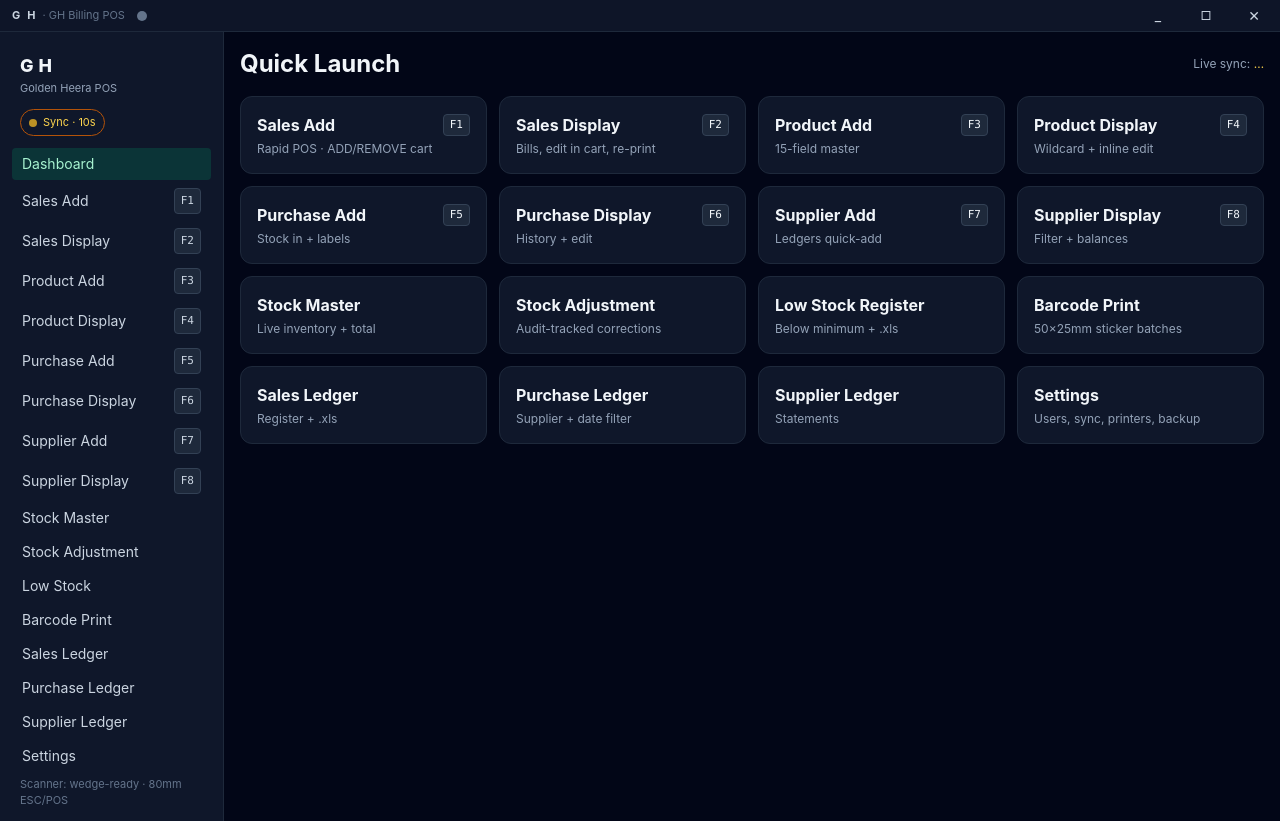
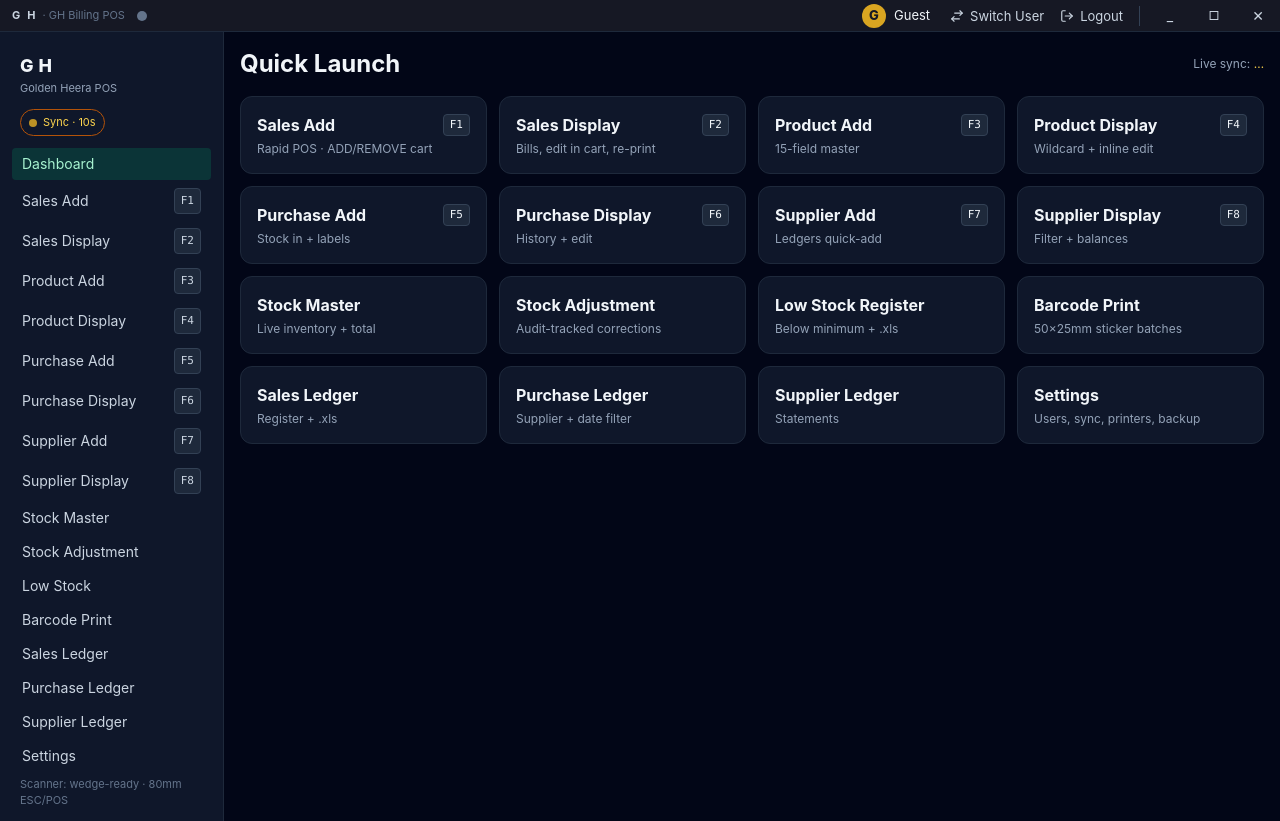
Before and after one commit to Chirag7026/gh-billing-pos, a React (Vite) app: page / in a window 1280 px wide. Built offline with nearby package versions, Linux system fonts and the light colour scheme.

Commit message:
UI: TitleBar top-right cluster like reference (avatar, switch/logout icons, divider)

```diff
--- a/src/renderer/components/TitleBar.tsx
+++ b/src/renderer/components/TitleBar.tsx
@@ -65,27 +65,51 @@ export default function TitleBar() {
     nav('/login');
   };
 
+  const displayName = session.username || 'Guest';
+  const initial = (displayName.trim()[0] || 'G').toUpperCase();
+
   return (
     <>
-      <div className="drag fixed top-0 left-0 right-0 h-8 z-50 flex items-center bg-slate-900/95 border-b border-slate-800 pl-3 select-none">
+      <div className="drag fixed top-0 left-0 right-0 h-8 z-50 flex items-center bg-[#161824] border-b border-slate-800 pl-3 select-none">
         <span className="text-[11px] font-bold tracking-[0.2em] text-slate-300">
           G H <span className="text-slate-500 font-normal tracking-normal">· GH Billing POS</span>
         </span>
         <span title={sync.message} className={`ml-3 w-2.5 h-2.5 rounded-full ${dot}`} />
-        <div className="no-drag fixed top-0 right-0 z-50 flex h-8 items-center gap-1 pr-1">
-          {session.loggedIn && (
-            <>
-              <span className="text-[11px] px-2 py-0.5 rounded bg-slate-800 border border-slate-700 font-mono" title={session.username}>
-                {session.username} · {session.role}
-              </span>
-              <button onClick={() => void logout(true)} className="text-[11px] px-2 h-6 rounded bg-slate-800 hover:bg-slate-700" title="Switch User">
-                Switch User
-              </button>
-              <button onClick={() => void logout(false)} className="text-[11px] px-2 h-6 rounded bg-slate-800 hover:bg-slate-700" title="Logout">
-                Logout
-              </button>
-            </>
-          )}
+        <div className="no-drag fixed top-0 right-0 z-50 flex h-8 items-center pr-0">
+          <span
+            className="w-6 h-6 rounded-full flex items-center justify-center text-[13px] font-extrabold text-[#161824] mr-2"
+            style={{ background: '#d9a521' }}
+            title={`${displayName}${session.role ? ` · ${session.role}` : ''}`}
+          >
+            {initial}
+          </span>
+          <span className="text-[13px] text-slate-100 mr-3">{displayName}</span>
+          <button
+            onClick={() => void logout(true)}
+            className="flex items-center gap-1.5 h-8 px-2 text-[13px] text-slate-300 hover:bg-slate-700 hover:text-white transition-colors"
+            title="Switch User"
+          >
+            <svg width="14" height="14" viewBox="0 0 24 24" fill="none" stroke="currentColor" strokeWidth="2" strokeLinecap="round" strokeLinejoin="round">
+              <path d="M17 3l4 4-4 4" />
+              <path d="M21 7H8" />
+              <path d="M7 21l-4-4 4-4" />
+              <path d="M3 17h13" />
+            </svg>
+            Switch User
+          </button>
+          <button
+            onClick={() => void logout(false)}
+            className="flex items-center gap-1.5 h-8 px-2 text-[13px] text-slate-300 hover:bg-slate-700 hover:text-white transition-colors"
+            title="Logout"
+          >
+            <svg width="14" height="14" viewBox="0 0 24 24" fill="none" stroke="currentColor" strokeWidth="2" strokeLinecap="round" strokeLinejoin="round">
+              <path d="M9 21H5a2 2 0 0 1-2-2V5a2 2 0 0 1 2-2h4" />
+              <path d="M16 17l5-5-5-5" />
+              <path d="M21 12H9" />
+            </svg>
+            Logout
+          </button>
+          <span className="w-px h-5 bg-slate-700 mx-2" />
           <button
             onClick={() => bridged && pos().win.minimize()}
             className="w-11 h-8 text-slate-300 hover:bg-slate-700 hover:text-white transition-colors"
```
